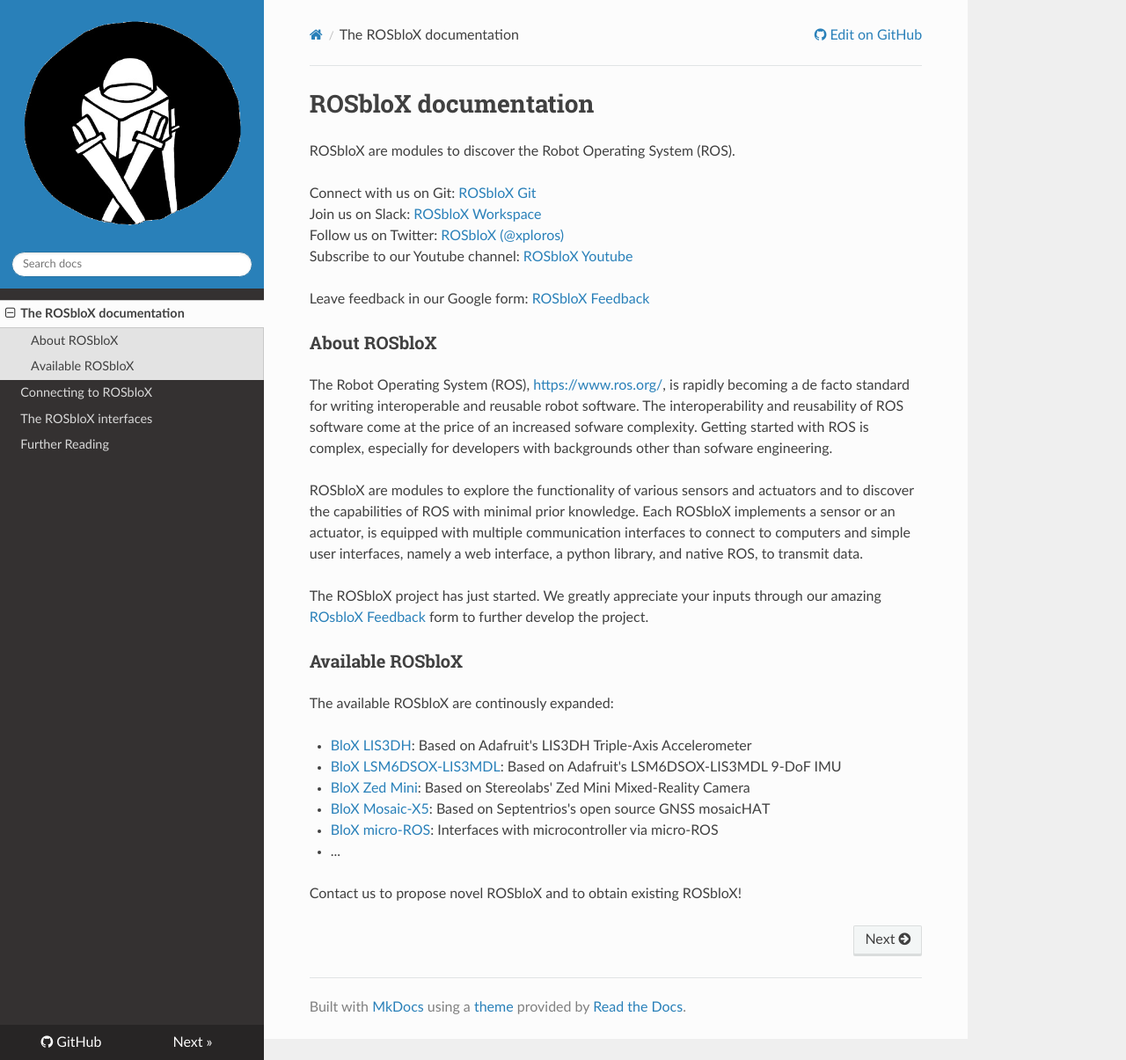
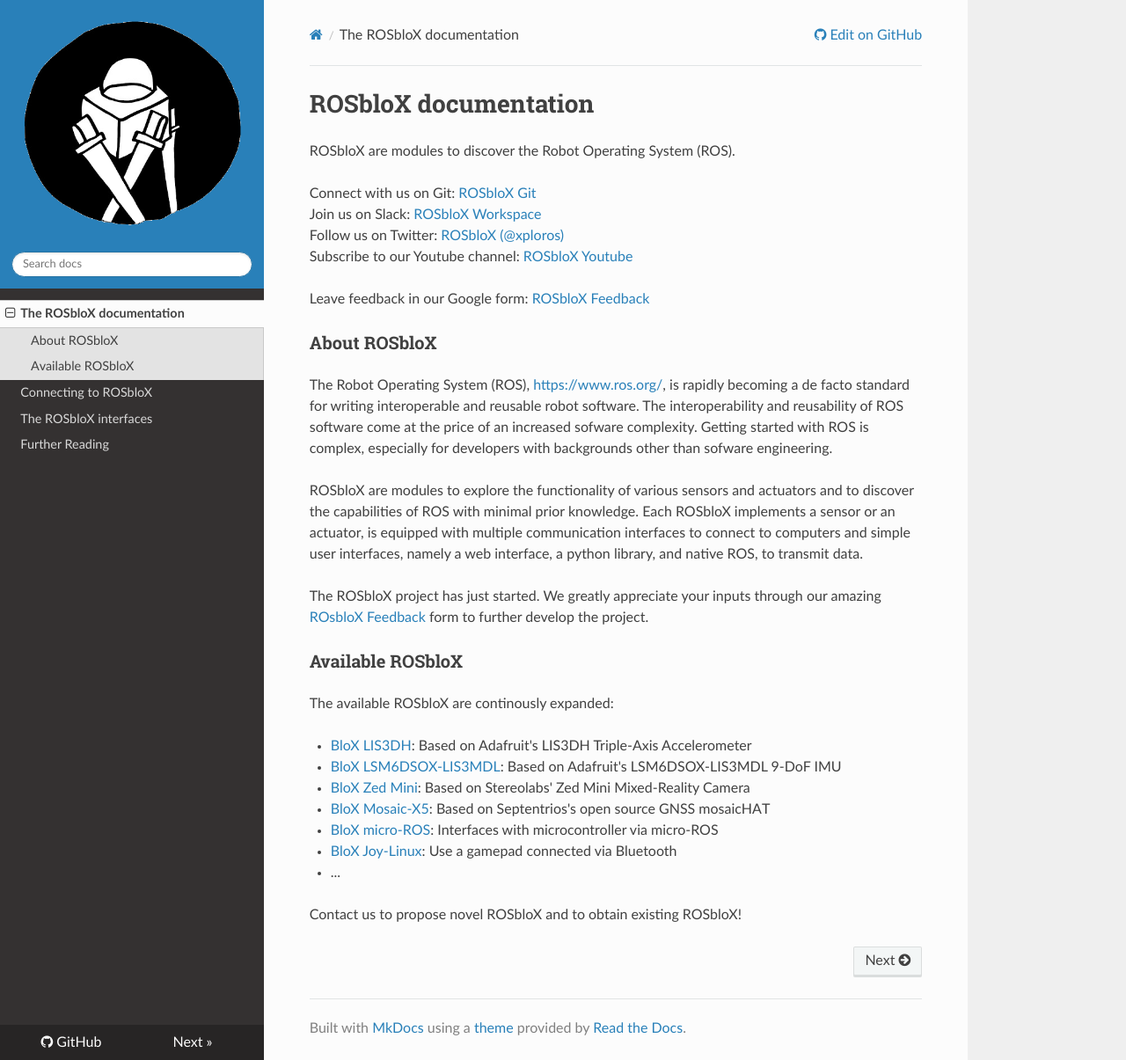
Before and after one commit to rosblox/rosblox.github.io, an MkDocs documentation site: the page built from docs/index.md, in a window 1280 px wide and 1205 px high. Shown: the whole window at 88% size. Built offline with MkDocs 1.6.1, drawn with Linux system fonts in a browser that asks for light colours; nearby versions of some CDN libraries.

Commit message:
Update index.md

```diff
--- a/docs/index.md
+++ b/docs/index.md
@@ -28,6 +28,7 @@
 - [BloX Zed Mini](https://github.com/rosblox/blox-zed-mini): Based on Stereolabs' Zed Mini Mixed-Reality Camera
 - [BloX Mosaic-X5](https://github.com/rosblox/blox-mosaic-x5): Based on Septentrios's open source GNSS mosaicHAT
 - [BloX micro-ROS](https://github.com/rosblox/blox-micro-ros): Interfaces with microcontroller via micro-ROS
+- [BloX Joy-Linux](https://github.com/rosblox/blox-joy-linux): Use a gamepad connected via Bluetooth
 - ...
 
 Contact us to propose novel ROSbloX and to obtain existing ROSbloX!
```
